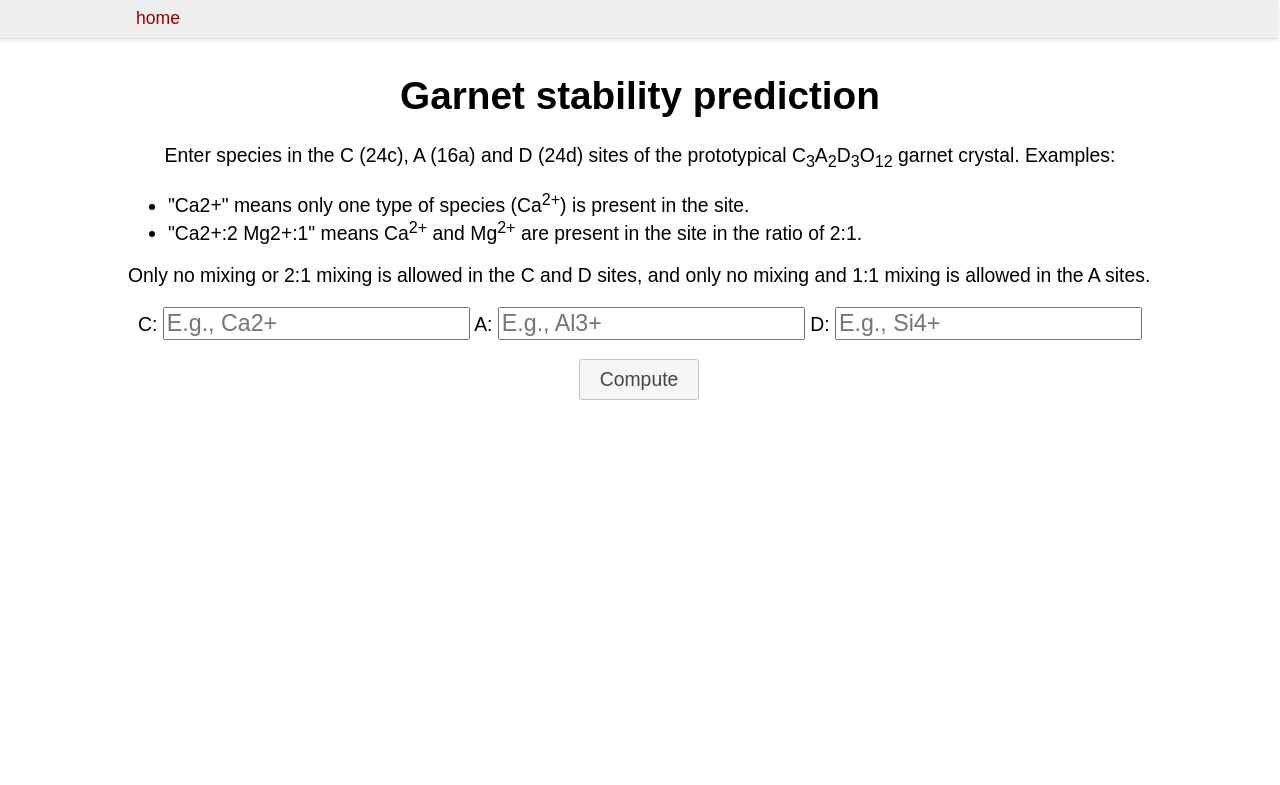
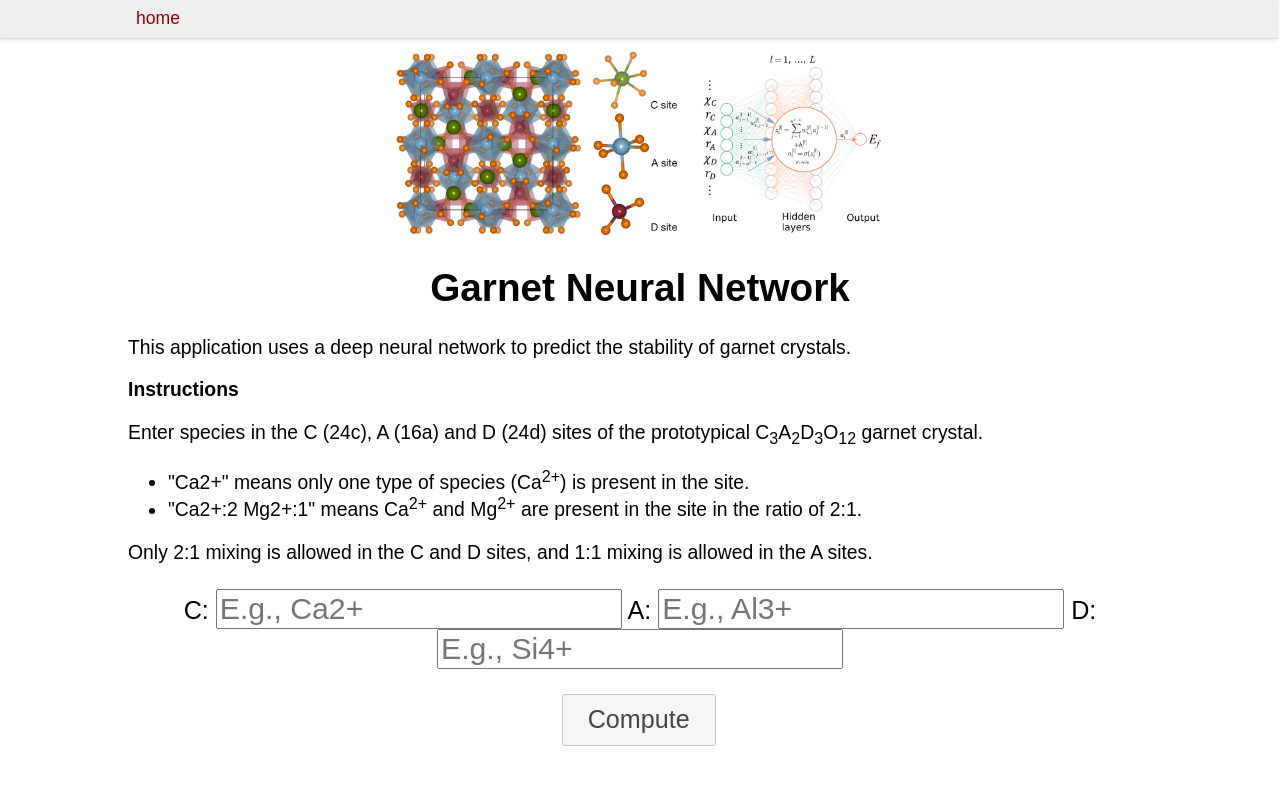
Before and after one commit to materialsvirtuallab/garnetdnn, a Flask app: page / in a window 1280 px wide. Shown: the top 785 px of the page. Run offline with Flask 2, Linux system fonts and the light colour scheme; some libraries are stand-ins or nearby versions.

Commit message:
Add images.

```diff
--- a/static/index.css
+++ b/static/index.css
@@ -26,15 +26,24 @@ select{
     width: 300px;
 }
 
-p{
+.query {
+	font-size: 1.3em;
 	text-align: center;
-}
-
-#query {
-	font-size: 1.3em;
 }
 
 #helptext{
 	margin: auto;
 	font-size: 0.8em;
 }
+
+ul {
+    width: 100%;
+    margin-left: auto;
+    margin-right: auto;
+}
+
+#header-img {
+    display: block;
+    margin: auto;
+    width: 50%
+}
--- a/templates/index.html
+++ b/templates/index.html
@@ -40,23 +40,26 @@ $(function() {
 
 
 {% block content %}
-<h1>Garnet stability prediction</h1>
-<p>Enter species in the C (24c), A (16a) and D (24d) sites of the prototypical C<sub>3</sub>A<sub>2</sub>D<sub>3</sub>O<sub>12</sub> garnet crystal. Examples:</p>
-<p>
+<img id="header-img" src="{{ url_for('static', filename='images/garnetnn.png') }}"/>
+<h1>Garnet Neural Network</h1>
+
+<p>This application uses a deep neural network to predict the stability of garnet crystals.</p>
+<p><b>Instructions</b></p>
+<p>Enter species in the C (24c), A (16a) and D (24d) sites of the prototypical C<sub>3</sub>A<sub>2</sub>D<sub>3</sub>O<sub>12</sub> garnet crystal.</p>
     <ul>
         <li>"Ca2+" means only one type of species (Ca<sup>2+</sup>) is present in the site.</li>
         <li>"Ca2+:2 Mg2+:1" means Ca<sup>2+</sup> and Mg<sup>2+</sup> are present in the site in the ratio of 2:1.</li>
     </ul>
-    Only no mixing or 2:1 mixing is allowed in the C and D sites, and only no mixing and 1:1 mixing is allowed in the A sites.
+<p>
+    Only 2:1 mixing is allowed in the C and D sites, and 1:1 mixing is allowed in the A sites.
 </p>
 
 <form action="/query" method="get" name="query">
 <p class="query">
 <label>C: </label><input type="text" name="c_string" placeholder="E.g., Ca2+" value="{{c_string}}" size="20">
 <label>A: </label><input type="text" name="a_string" placeholder="E.g., Al3+" value="{{a_string}}" size="20">
-<label>D: </label><input type="text" name="d_string" placeholder="E.g., Si4+" value="{{d_string}}" size="20">
-</p>
-<p>
+    <label>D: </label><input type="text" name="d_string" placeholder="E.g., Si4+" value="{{d_string}}" size="20"></p>
+<p class="query">
 <input type="submit" name="submit" value="Compute">
 </p>
 </form>
```
Also changed, not shown: static/images/garnetnn.png (added).
